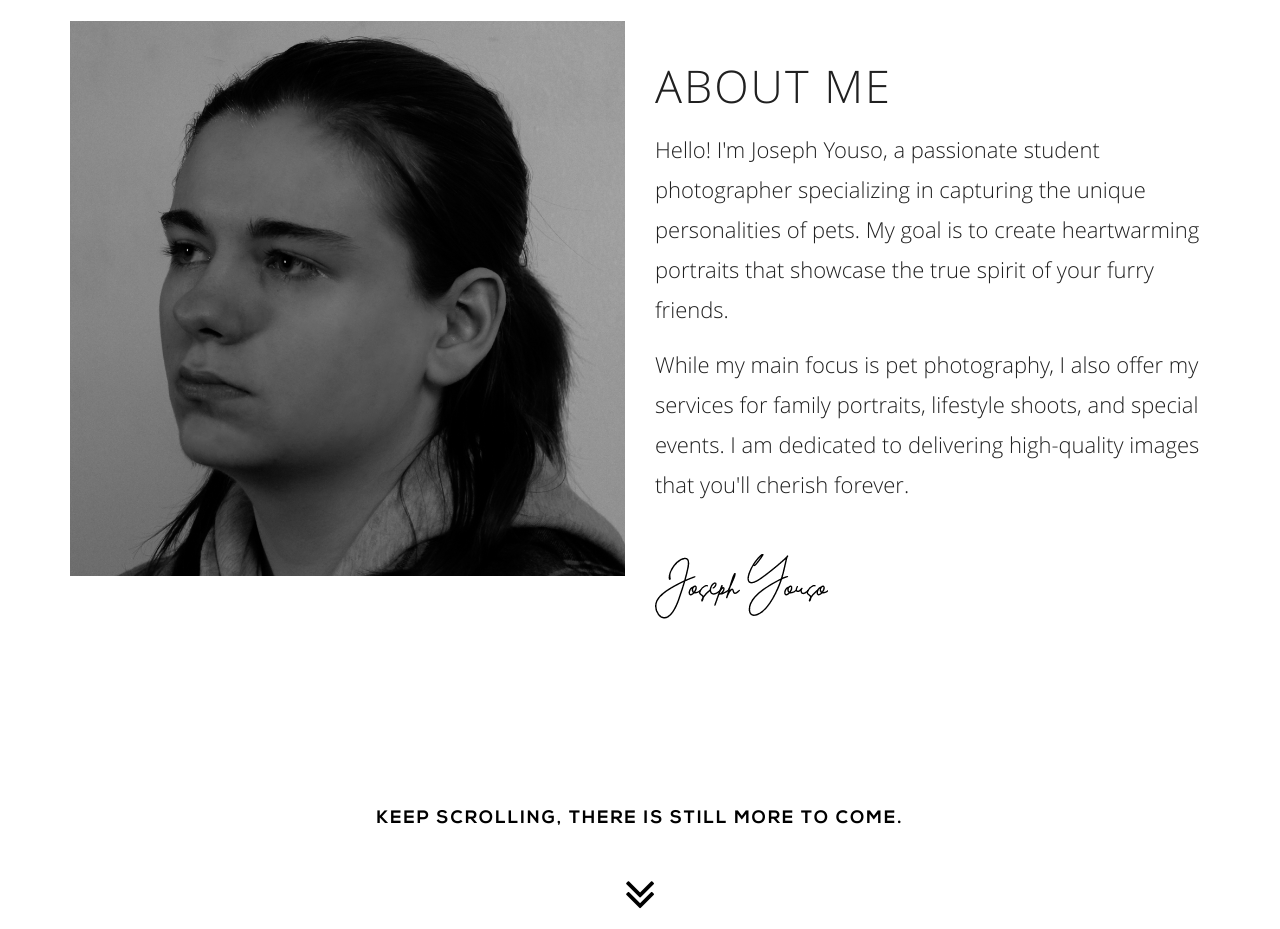
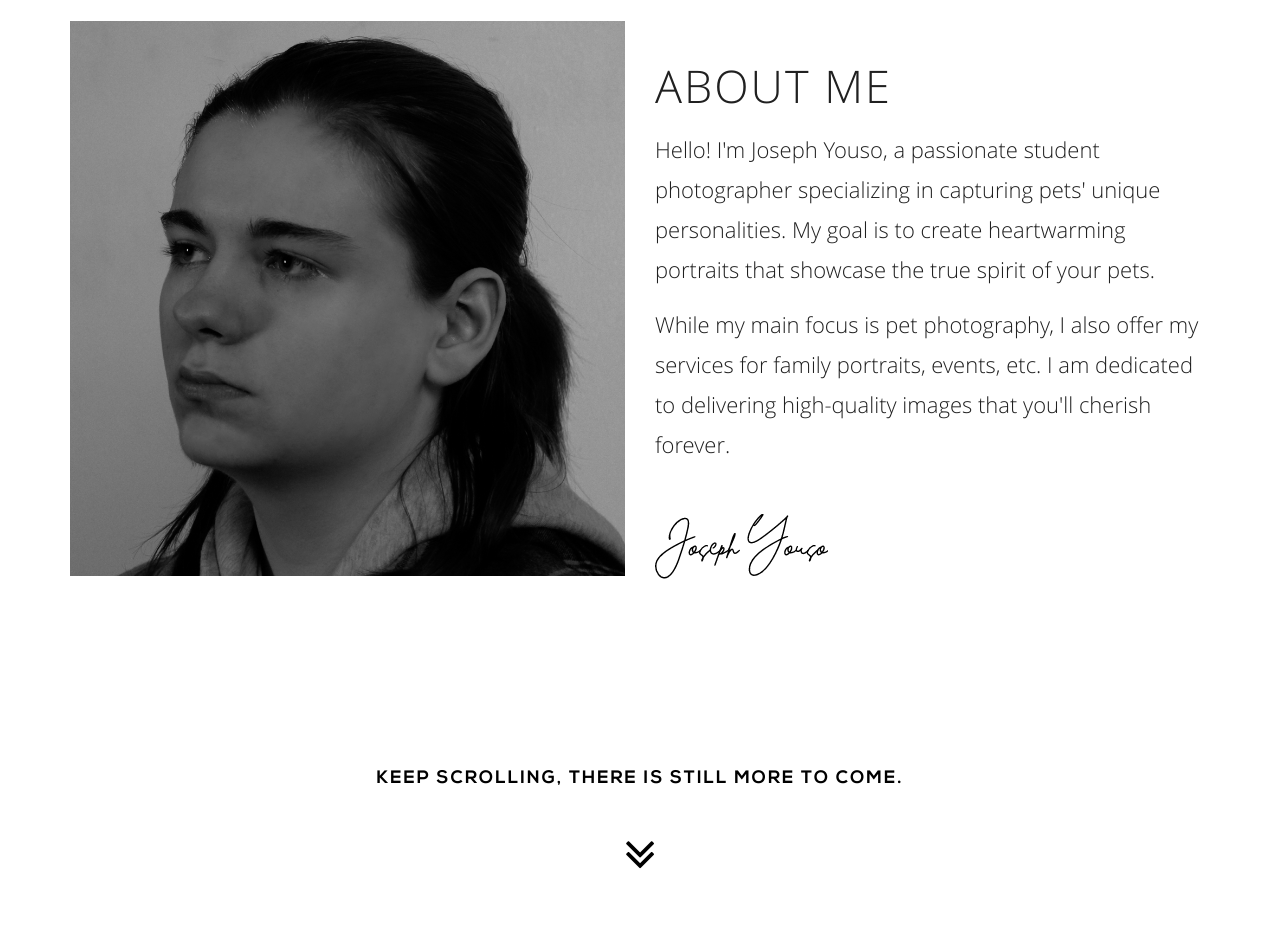
Before and after one commit to Jasfeski/Jasfeski, a plain HTML site: page index.html in a window 1280 px wide. Shown: the part 820-1749 px from the top of the page. Drawn offline with Linux system fonts and the light colour scheme.

Commit message:
Update index.html

```diff
--- a/index.html
+++ b/index.html
@@ -108,9 +108,9 @@
 						<div class="heading about-content">
 							<h3>About Me</h3>
 							<p>
-								Hello! I'm Joseph Youso, a passionate student photographer specializing in capturing the unique personalities of pets. My goal is to create heartwarming portraits that showcase the true spirit of your furry friends.
+								Hello! I'm Joseph Youso, a passionate student photographer specializing in capturing pets' unique personalities. My goal is to create heartwarming portraits that showcase the true spirit of your pets.
 							</p>
-							<p>While my main focus is pet photography, I also offer my services for family portraits, lifestyle shoots, and special events. I am dedicated to delivering high-quality images that you'll cherish forever.</p>
+							<p>While my main focus is pet photography, I also offer my services for family portraits, events, etc. I am dedicated to delivering high-quality images that you'll cherish forever.</p>
 							<div class="signature">
 								<img src="assets/images/singnature.png" alt="signature" />
 							</div>
```
